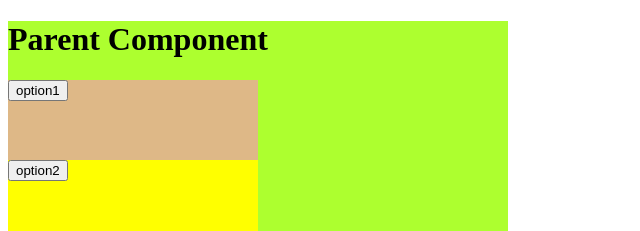
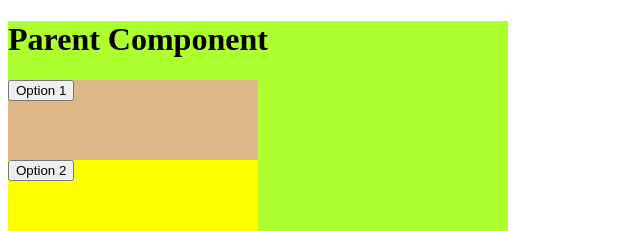
Before and after one commit to acciojob/lift-state-up-3-mvikram123, a React app: page / in a window 1280 px wide. Shown: the top 231 px of the page, without its empty margins (0-640 px from the left). Built offline with nearby package versions, Linux system fonts and the light colour scheme.

Commit message:
submitting code-Sun Aug 20 2023 16:56:15 GMT+0530 (India Standard Time)

```diff
--- a/src/components/Child.js
+++ b/src/components/Child.js
@@ -24,10 +24,10 @@ const Child=({selectedOption,setSelectedOption})=>{
         <div className="child">
 
             <div className="child1">
-            <button onClick={click1}>option1</button>
+            <button onClick={click1}>Option 1</button>
             </div>
             <div className="child2">
-            <button onClick={click2}>option2</button>
+            <button onClick={click2}>Option 2</button>
 
             </div>
 
```
